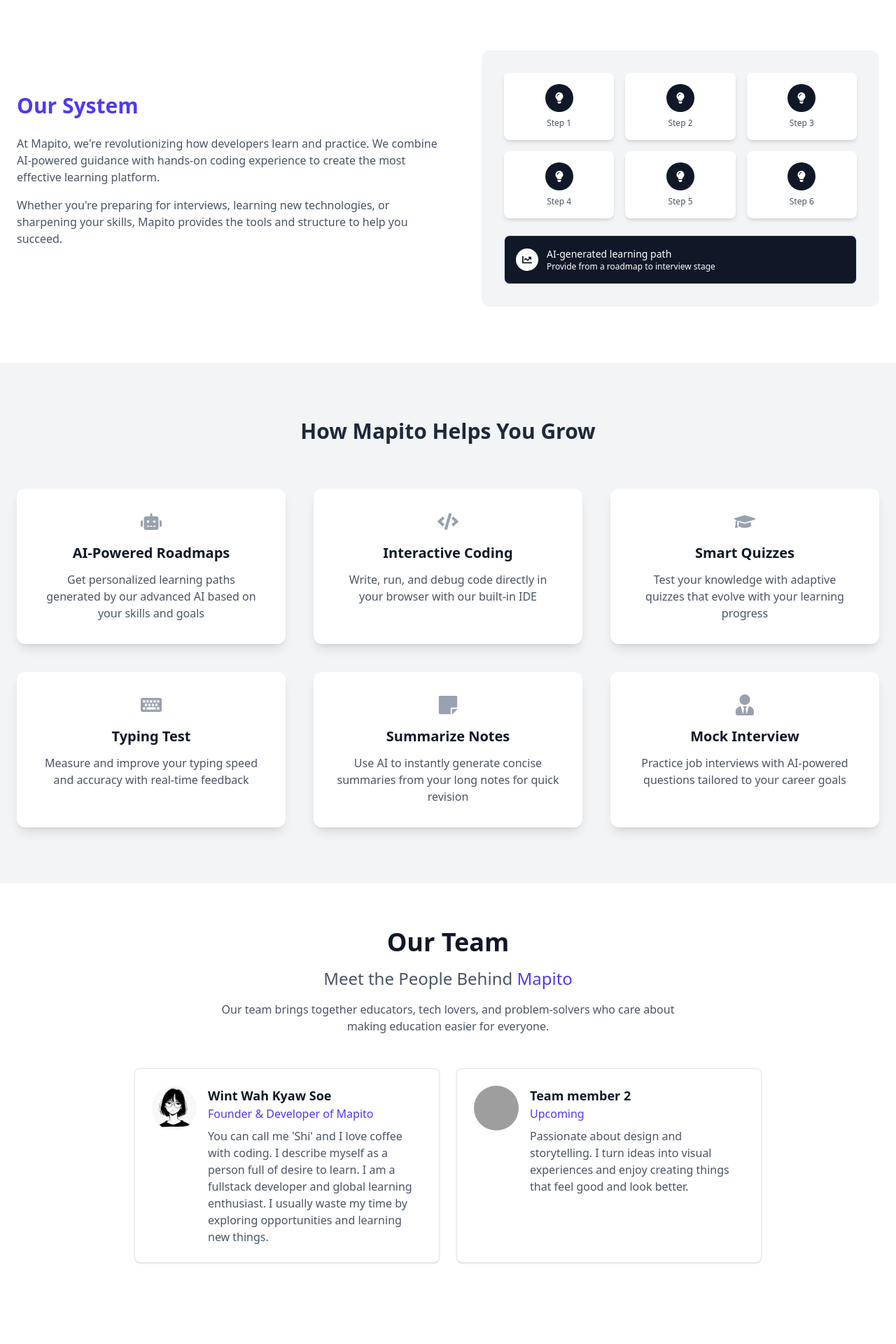
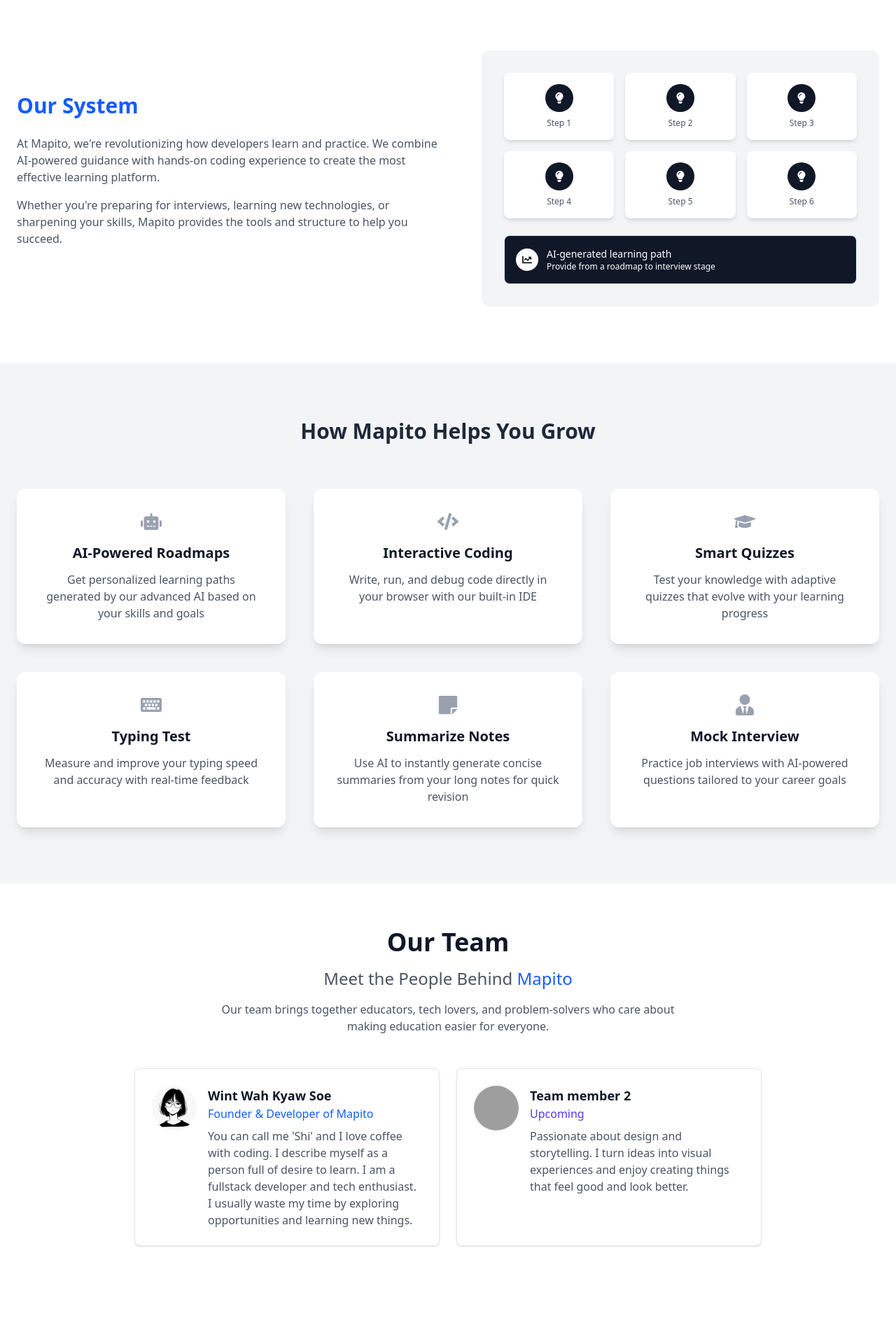
Before and after one commit to wintwah243/Mapito, a React (Vite) app in the folder mapito/: page /landingaboutus in a window 1280 px wide. Shown: the part 320-2240 px from the top of the page at 70% size. Built offline with nearby package versions, Linux system fonts and the light colour scheme; grey boxes are pictures that could not be loaded.

Commit message:
ui update

```diff
--- a/mapito/src/Landing/LandingAboutus.jsx
+++ b/mapito/src/Landing/LandingAboutus.jsx
@@ -79,7 +79,7 @@ const LandingAboutus = () => {
           <div className="container mx-auto px-6">
             <div className="flex flex-col md:flex-row items-center">
               <div className="md:w-1/2 mb-10 md:mb-0">
-                <h2 className="text-3xl font-bold text-indigo-600 mb-6">Our System</h2>
+                <h2 className="text-3xl font-bold text-blue-600 mb-6">Our System</h2>
                 <p className="text-gray-600 mb-4">
                   At Mapito, we're revolutionizing how developers learn and practice. We combine AI-powered guidance with
                   hands-on coding experience to create the most effective learning platform.
@@ -147,7 +147,7 @@ const LandingAboutus = () => {
                 Our Team
               </h1>
               <h2 className="text-xl sm:text-2xl text-gray-600">
-                Meet the People Behind <span className='text-indigo-600'>Mapito</span>
+                Meet the People Behind <span className='text-blue-600'>Mapito</span>
               </h2>
               <p className="mt-4 text-gray-600 max-w-2xl mx-auto">
                 Our team brings together educators, tech lovers, and problem-solvers who care about making education easier for everyone.
@@ -157,7 +157,7 @@ const LandingAboutus = () => {
             {/* Team Members */}
             <div className="grid grid-cols-1 sm:grid-cols-2 gap-6">
               {/* Member 1 */}
-              <div className="bg-white p-6 rounded-lg border border-gray-200 shadow-sm hover:shadow-md transition-shadow duration-300 hover:border-indigo-500">
+              <div className="bg-white p-6 rounded-lg border border-gray-200 shadow-sm hover:shadow-md transition-shadow duration-300 hover:border-blue-500">
                 <div className="flex items-start space-x-4">
                   <div className="flex-shrink-0">
                     <img
@@ -168,10 +168,10 @@ const LandingAboutus = () => {
                   </div>
                   <div>
                     <h3 className="text-lg font-bold text-gray-900">Wint Wah Kyaw Soe</h3>
-                    <p className="text-indigo-600 font-medium mb-2">Founder & Developer of Mapito</p>
+                    <p className="text-blue-600 font-medium mb-2">Founder & Developer of Mapito</p>
                     <p className="text-gray-600">
                       You can call me 'Shi' and I love coffee with coding. I describe myself as a person full of desire
-                      to learn. I am a fullstack developer and global learning enthusiast. I usually waste my time by exploring
+                      to learn. I am a fullstack developer and tech enthusiast. I usually waste my time by exploring
                       opportunities and learning new things.
                     </p>
                   </div>
@@ -225,7 +225,7 @@ const LandingAboutus = () => {
             <p className="text-xl text-gray-600 max-w-2xl mx-auto mb-8">
               Join thousands of developers who use Mapito to practice smarter and grow faster.
             </p>
-            <button onClick={() => navigate("/signup")} className="px-8 py-4 bg-indigo-600 text-white rounded-lg transition duration-300 text-lg font-semibold">
+            <button onClick={() => navigate("/signup")} className="px-8 py-4 bg-blue-600 text-white rounded-lg transition duration-300 text-lg font-semibold">
               Start Your Journey Now
             </button>
           </div>
```
